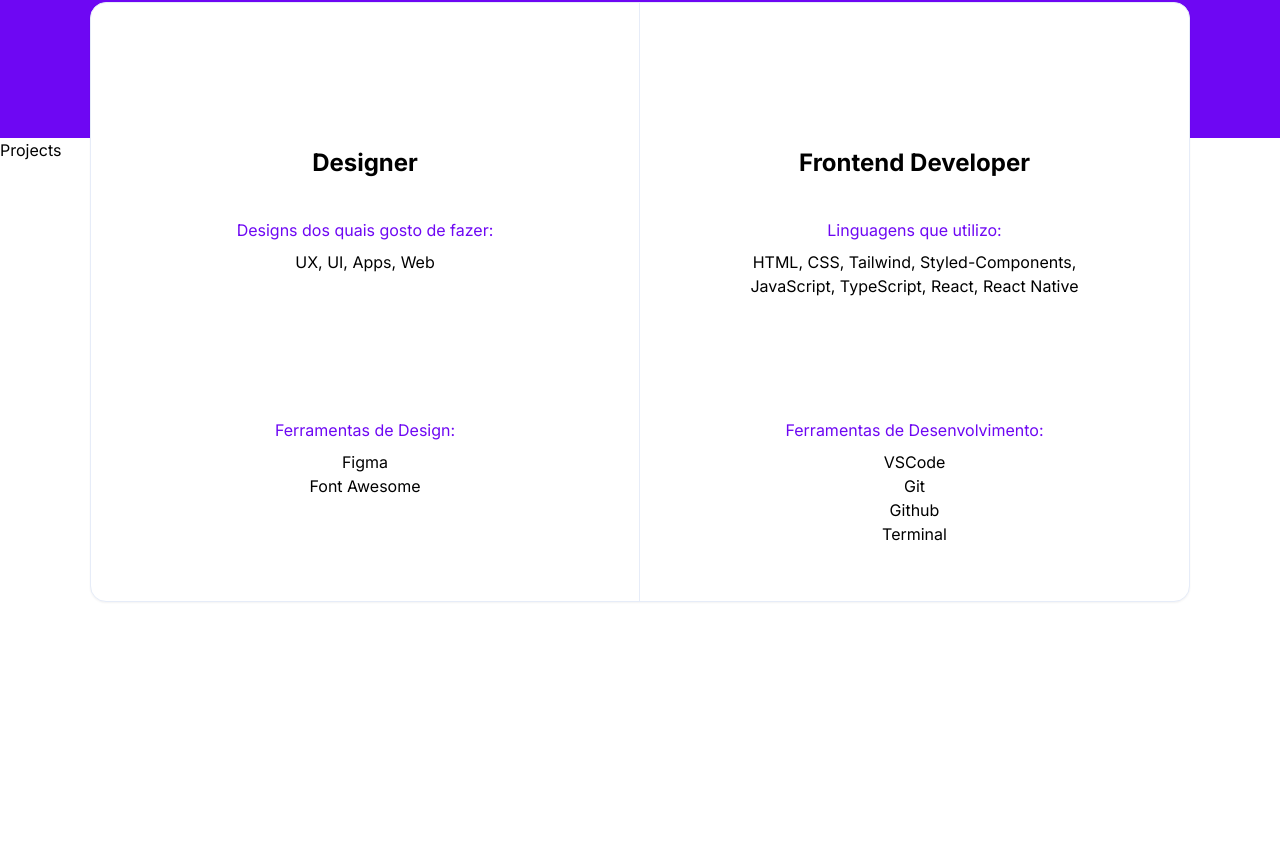
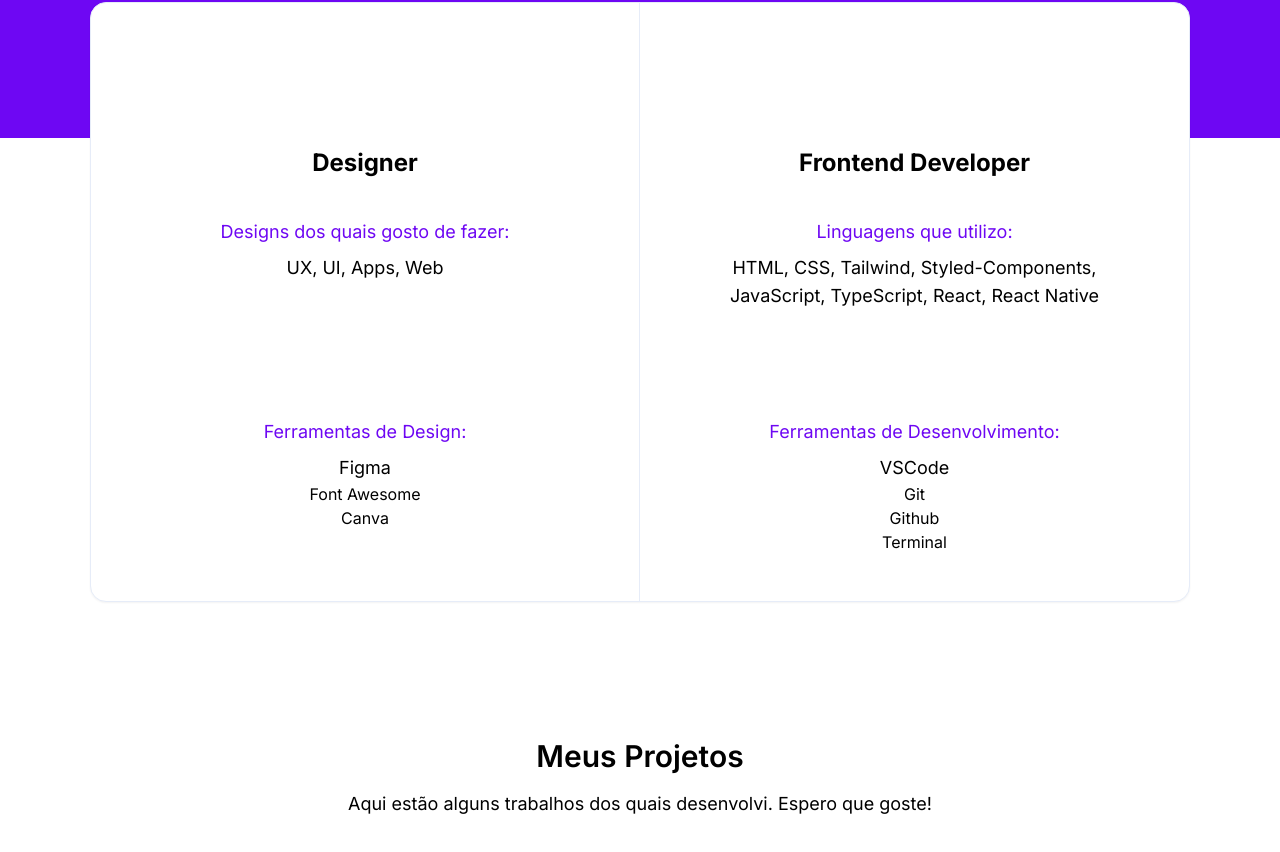
Before and after one commit to YuriCast/Personal-Portfolio, a Next.js app: page / in a window 1280 px wide. Shown: the part 1408-2260 px from the top of the page. Built offline with nearby package versions, Linux system fonts and the light colour scheme.

Commit message:
titulo do componente "projects" pronto

```diff
--- a/components/card.tsx
+++ b/components/card.tsx
@@ -11,24 +11,29 @@ const Card = () => {
           <h1 className="mt-32 text-2xl font-bold">Frontend Developer</h1>
         </div>
         <div className="border-r border-[#E6ECF8] p-4">
-          <h3 className="text-[#6E07F3]">Designs dos quais gosto de fazer:</h3>
-          <p className="mt-2">UX, UI, Apps, Web</p>
+          <h3 className="text-lg text-[#6E07F3]">
+            Designs dos quais gosto de fazer:
+          </h3>
+          <p className="mt-2 text-lg">UX, UI, Apps, Web</p>
         </div>
         <div className="p-4">
-          <h3 className="text-[#6E07F3]">Linguagens que utilizo:</h3>
-          <p className="mt-2">
+          <h3 className="text-lg text-[#6E07F3]">Linguagens que utilizo:</h3>
+          <p className="mt-2 text-lg">
             HTML, CSS, Tailwind, Styled-Components, <br /> JavaScript,
             TypeScript, React, React Native
           </p>
         </div>
         <div className="border-r border-[#E6ECF8] p-4">
-          <h3 className="text-[#6E07F3]">Ferramentas de Design:</h3>
-          <p className="mt-2">Figma</p>
+          <h3 className="text-lg text-[#6E07F3]">Ferramentas de Design:</h3>
+          <p className="mt-2 text-lg">Figma</p>
           <p>Font Awesome</p>
+          <p>Canva</p>
         </div>
         <div className="p-4">
-          <h3 className="text-[#6E07F3]">Ferramentas de Desenvolvimento:</h3>
-          <p className="mt-2">VSCode</p>
+          <h3 className="text-lg text-[#6E07F3]">
+            Ferramentas de Desenvolvimento:
+          </h3>
+          <p className="mt-2 text-lg">VSCode</p>
           <p>Git</p>
           <p>Github</p>
           <p>Terminal</p>
--- a/components/projects.tsx
+++ b/components/projects.tsx
@@ -1,7 +1,17 @@
 import React from 'react'
 
 const Projects = () => {
-  return <div>Projects</div>
+  return (
+    <div className="mt-[600px]">
+      <div className="items-center justify-center text-center">
+        <h1 className="font-semibold  md:text-3xl">Meus Projetos</h1>
+        <p className="mt-4 text-lg">
+          Aqui estão alguns trabalhos dos quais desenvolvi. Espero que goste!
+        </p>
+      </div>
+      <div></div>
+    </div>
+  )
 }
 
 export default Projects
```
